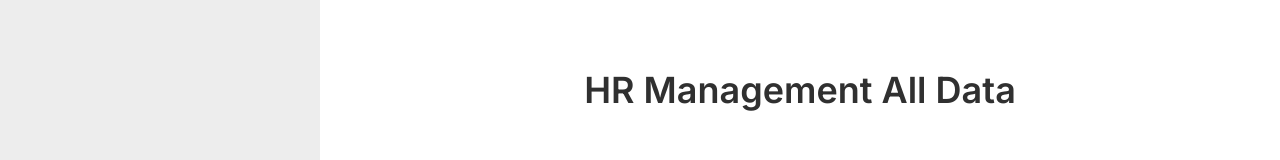
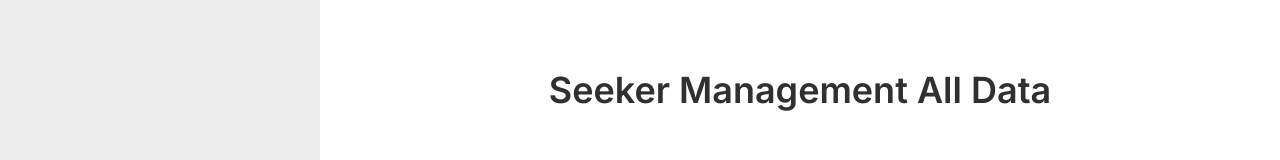
Before and after one commit to Galib24/JobLinker, a Next.js app: page /dashboard/seekerpostmanage in a window 1280 px wide. Shown: the part 280-440 px from the top of the page. Built offline with nearby package versions, Linux system fonts and the light colour scheme; no server answers; the database is empty.

Commit message:
fix some ui

```diff
--- a/src/app/dashboard/(admin-route)/seekerpostmanage/page.js
+++ b/src/app/dashboard/(admin-route)/seekerpostmanage/page.js
@@ -20,7 +20,7 @@ const Seekerpostmanage = () => {
 
   return (
     <div>
-      <h2 className="text-4xl font-semibold mt-20 mb-5 text-center">HR Management All Data </h2>
+      <h2 className="text-4xl font-semibold mt-20 mb-5 text-center">Seeker Management All Data </h2>
       <div className="overflow-x-auto px-10 py-10 text-center">
         <table className="table">
           {/* head */}
--- a/src/components/Dashboard/DasboardHome/DashBoardHome.jsx
+++ b/src/components/Dashboard/DasboardHome/DashBoardHome.jsx
@@ -12,7 +12,7 @@ const DashBoardHome = () => {
 
     return (
         <div >
-            <h2 className=' font-bold text-xl text-center'>DashBoard Home</h2>
+            <h2 className=' font-bold text-xl text-center'>DashBoard Admin</h2>
             <div className='lg:flex gap-10 items-center justify-between p-5'>
                 {/* input filed  */}
                 <div>
```
